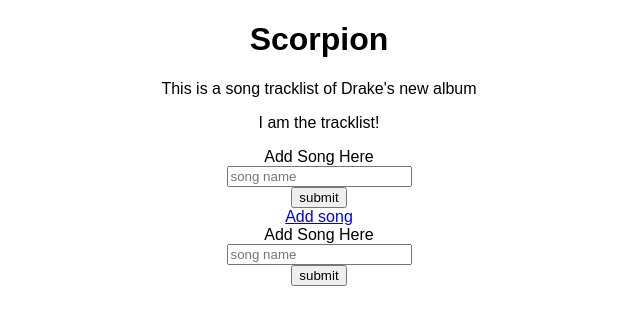
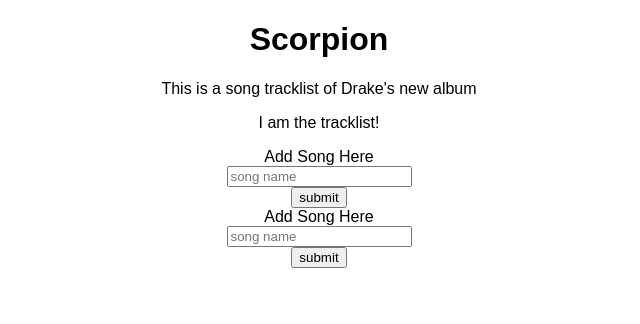
Before and after one commit to FranciscoJG20/drake-app-front, a React (Create React App) app: page /song in a window 1280 px wide. Shown: the top 324 px of the page, without its empty margins (321-961 px from the left). Built offline with nearby package versions, Linux system fonts and the light colour scheme.

Commit message:
got rid of an anchor tag

```diff
--- a/src/components/SongList/SongList.js
+++ b/src/components/SongList/SongList.js
@@ -8,7 +8,6 @@
       <div>
         <p> I am the tracklist! </p>
         <Song />
-        <Link to="/addsong">Add song</Link>
         <Route path="/song" component={Song} />
       </div>
     );
```
